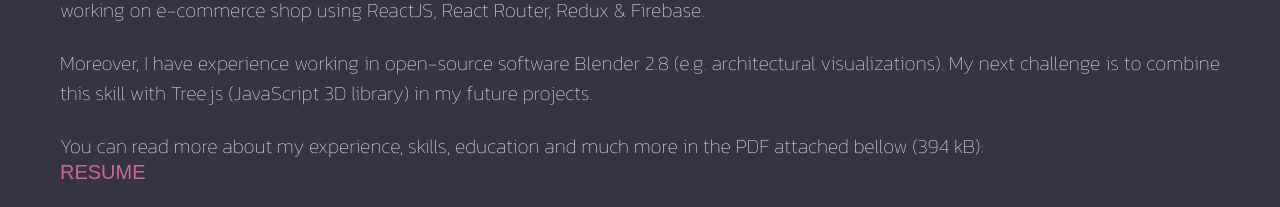
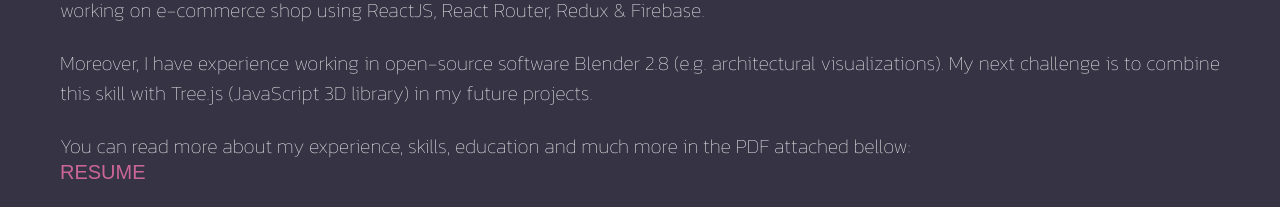
Before and after one commit to monika-drozdz/my-portfolio, a React (Create React App) app: page / in a window 1280 px wide. Shown: the part 1200-1407 px from the top of the page. Built offline with nearby package versions, Linux system fonts and the light colour scheme; a web font is replaced by a local one.

Commit message:
changing About component

```diff
--- a/src/components/About/About.jsx
+++ b/src/components/About/About.jsx
@@ -34,7 +34,7 @@ const About = () => {
 			<br></br>
 			<p>
 				You can read more about my experience, skills, education and much more
-				in the PDF attached bellow (394 kB):
+				in the PDF attached bellow:
 			</p>
 
 			<a
```
